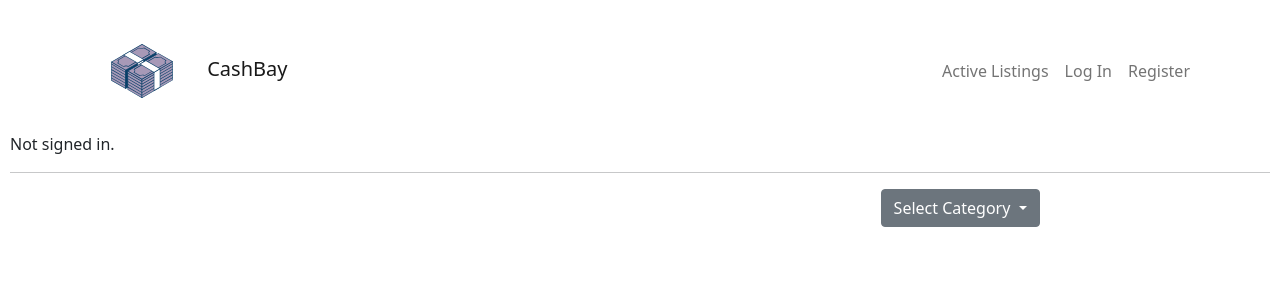
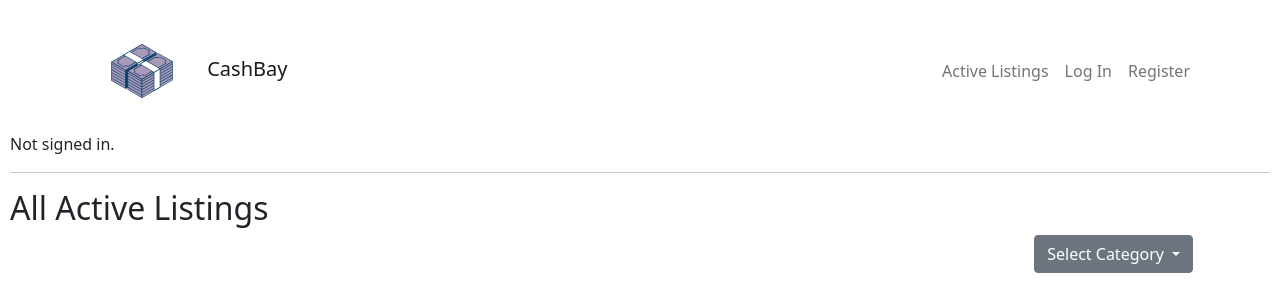
Before and after one commit to rykhlo/Commerce-cs50web-Project2, a Django app: page / in a window 1280 px wide. Shown: the top 302 px of the page. Run offline with Django 3.2, Linux system fonts and the light colour scheme; data comes from the database, SQL or seed files in the repository; both versions use the stored data as it was after the commit.

Commit message:
fixed display of categories

```diff
--- a/auctions/templates/auctions/index.html
+++ b/auctions/templates/auctions/index.html
@@ -8,7 +8,9 @@
       <a href="{% url 'index' %}">Return to the main page</a>
     {% endif %}
 
-    <div class="dropdown" style="text-align: right; padding-right: 18vw; padding-bottom: 6vw;">
+    <h2>{{title}}</h2>
+
+    <div class="dropdown" style="text-align: right; padding-right: 6vw; padding-bottom: 6vw;">
       <button class="btn btn-secondary dropdown-toggle" type="button" id="dropdownMenuButton2" data-bs-toggle="dropdown" aria-expanded="false">
         Select Category
       </button>
--- a/auctions/templates/auctions/userlistings.html
+++ b/auctions/templates/auctions/userlistings.html
@@ -7,6 +7,7 @@
       <h4>There are no listings</h4>
       <a href="{% url 'createlisting' %}">Create a new listing</a>
     {% endif %}
+    <h2>{{title}}</h2>
 
     <div class="dropdown" style="text-align: right; padding-right: 18vw; padding-bottom: 6vw;">
       <button class="btn btn-secondary dropdown-toggle" type="button" id="dropdownMenuButton2" data-bs-toggle="dropdown" aria-expanded="false">
--- a/auctions/views.py
+++ b/auctions/views.py
@@ -13,6 +13,7 @@ from .forms import *
 
 def index(request):
     return render(request, "auctions/index.html", {
+        "title" : "All Active Listings",
         "listings" : Listing.objects.all(),
         "categories" : Category.objects.all(),
     })
@@ -20,6 +21,7 @@ def index(request):
 @login_required(login_url='/login')
 def watchlist(request):
     return render(request, "auctions/index.html", {
+        "title" : "My Watchlist",
         "listings" : Listing.objects.filter(watchers=request.user).all(),
         "categories" : Category.objects.all(),
     })
@@ -28,6 +30,7 @@ def watchlist(request):
 def userlistings(request):
     listings = Listing.objects.filter(seller=request.user).all()
     return render(request, "auctions/userlistings.html", {
+        "title" : "My listings",
         "listings" : listings,
         "filters" : ["sold", "active"],
     })
@@ -36,6 +39,7 @@ def userlistings(request):
 def userlistings_filter(request, filter):
     bool_helper = filter == "Active"
     return render(request, "auctions/userlistings.html", {
+        "title" : filter,
         "listings" : Listing.objects.filter(seller=request.user, isActive=bool_helper).all(),
         "filters" : ["sold", "active"],
     })
@@ -43,6 +47,7 @@ def userlistings_filter(request, filter):
 def category(request, category_title):
     category = Category.objects.get(title=category_title)
     return render(request, "auctions/index.html", {
+        "title" : category_title,
         "listings" : category.Listings.all(),
         "categories" : Category.objects.all(),
     })
```
Also changed, not shown: db.sqlite3.
